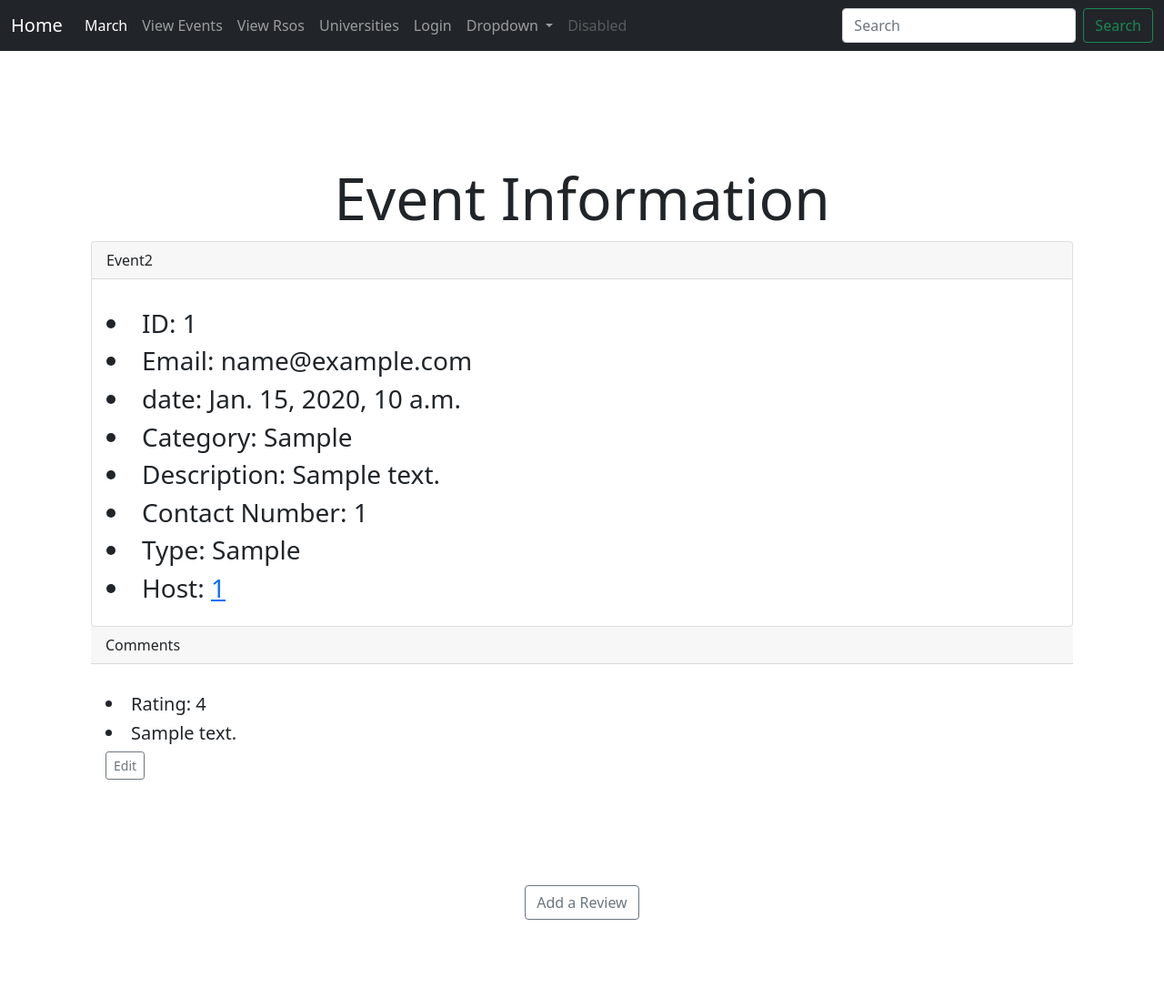
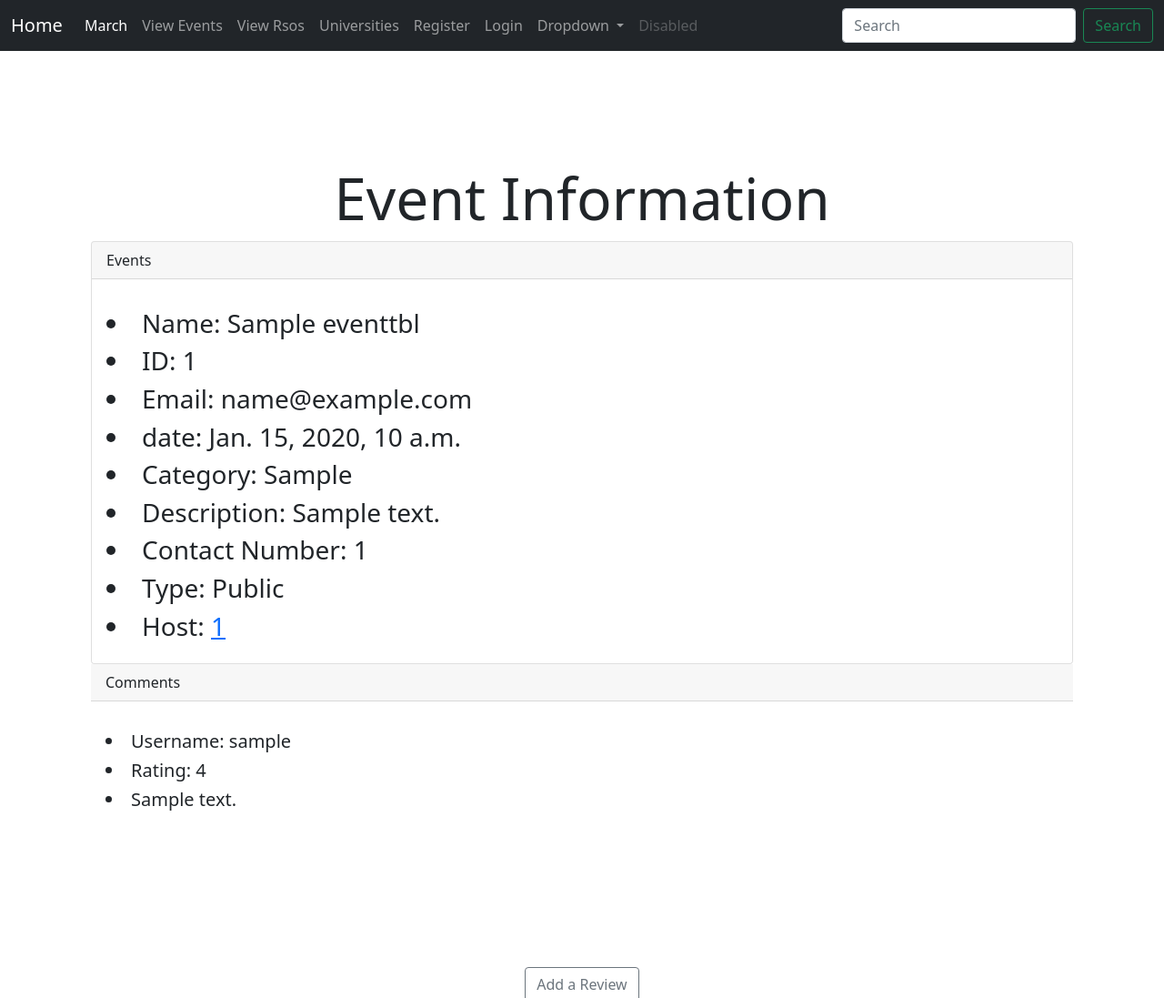
Before and after one commit to Undercat13/Database_Project, a Django app: page /view_event/1 in a window 1280 px wide. Shown: the top 1097 px of the page at 91% size. Before the commit the page ends 1011 px from the top, so only its background shows below. Run offline with Django 4.2, Linux system fonts and the light colour scheme; tables that the repository leaves empty hold one stand-in row (values such as "Sample post"); parts of the project's set-up code (start-up, migrations or seed data) failed here and were passed over.

Commit message:
user functions addition
have add event and reviews fully working,

```diff
--- a/events/models.py
+++ b/events/models.py
@@ -54,6 +54,32 @@
     class Meta:
         managed = False
         db_table = 'auth_user'
+
+class Events_usertbl(models.Model):
+    password = models.CharField(max_length=128)
+    last_login = models.DateTimeField(blank=True, null=True)
+    is_superuser = models.IntegerField()
+    username = models.CharField(unique=True, max_length=150)
+    first_name = models.CharField(max_length=150)
+    last_name = models.CharField(max_length=150)
+    email = models.CharField(max_length=254)
+    is_staff = models.IntegerField()
+    is_active = models.IntegerField()
+    date_joined = models.DateTimeField()
+    PERM_LEVELS = (
+        ('Student', 'Student'),
+        ('Admin', 'Admin'),
+        ('Superadmin', 'Superadmin'),
+    )
+
+    user_id = models.IntegerField(primary_key=True)
+    user_type = models.CharField(max_length=20, choices=PERM_LEVELS, null=True)
+    uni_id = models.IntegerField(blank=True, null=True)
+    rso_id = models.IntegerField(blank=True, null=True)
+
+    class Meta:
+        managed = False
+        db_table = 'events_usertbl'
 
 
 class AuthUserGroups(models.Model):
@@ -124,6 +150,12 @@
 
 
 class Eventtbl(models.Model):
+    event_types =(
+    ('Public', 'Public'),
+    ('Private', 'Private'),
+    ('Rso', 'Rso'),
+    )
+    name = models.CharField(max_length=150, blank=True, null=True)
     event_id = models.IntegerField(primary_key=True)
     event_email = models.CharField(max_length=30, blank=True, null=True)
     date = models.DateTimeField(unique=True)
@@ -131,10 +163,9 @@
     event_description = models.CharField(max_length=255, blank=True, null=True)
     event_phone = models.IntegerField(blank=True, null=True)
     location_name = models.CharField(max_length=30, blank=True, null=True)
-    event_type = models.CharField(max_length=20, blank=True, null=True)
+    event_type = models.CharField(max_length=20, choices=event_types, null=True)
     rso_host = models.IntegerField(blank=True, null=True)
     admin_id = models.IntegerField(blank=True, null=True)
-
     class Meta:
         managed = False
         db_table = 'eventtbl'
@@ -185,15 +216,13 @@
     )
 
     user_id = models.IntegerField(primary_key=True)
-    #user_password = models.CharField(max_length=30)
-    #user_password = models.CharField(max_length=30)
     user_type = models.CharField(max_length=20, choices=PERM_LEVELS, null=True)
     uni_id = models.IntegerField(blank=True, null=True)
     rso_id = models.IntegerField(blank=True, null=True)
 
     REQUIRED_FIELDS = ['first_name', 'last_name', 'user_id']
     def __str__(self):
-        return self.user_id
+        return self.username
 
     def get_absolute_url(self):
         return reverse('events:viewUser', kwargs={'pk': self.pk})
--- a/events/templates/events/home.html
+++ b/events/templates/events/home.html
@@ -14,7 +14,7 @@
 		<tr>
 			<th scope="row">{{ users_id}} </th>
 			<td>{{ item.user_id }}</td>
-			<td>{{ item.user_password }}</td>
+			<td>{{ item.username }}</td>
 			<td>{{ item.uni_id }}</td>
 			<td>{{ item.rso_id }}</td>
 		</tr>
--- a/events/templates/events/list_universities.html
+++ b/events/templates/events/list_universities.html
@@ -20,7 +20,9 @@
 </table>
 
 <center>
+    {% if user.user_type == "Superadmin" %}
     <a  href="{% url 'add_university'%}" class = 'btn btn-outline-secondary'>Add a University </a>
+    {% endif %}
 </center>
 
 {% endblock %}
--- a/events/templates/events/navbar.html
+++ b/events/templates/events/navbar.html
@@ -18,10 +18,21 @@
         <li class="nav-item">
           <a class="nav-link" href="{% url 'universities_list'%} ">Universities</a>
         </li>
+        {% if user.is_authenticated %}
+        <li class="nav-item">
+          <a class="nav-link" href="{% url 'logout_user'%} ">Logout</a>
+        </li>
+
+        {% else%}
+        <li class="nav-item">
+          <a class="nav-link" href="{% url 'register_user'%} ">Register</a>
+        </li>
         <li class="nav-item">
           <a class="nav-link" href="{% url 'login_user'%} ">Login</a>
         </li>
+        {% endif %}
         <li class="nav-item dropdown">
+
           <a class="nav-link dropdown-toggle" href="#" id="navbarDropdown" role="button" data-bs-toggle="dropdown" aria-expanded="false">
             Dropdown
           </a>
--- a/events/templates/events/view_event.html
+++ b/events/templates/events/view_event.html
@@ -5,10 +5,11 @@
 <h1 class="display-3 text-center">Event Information</h1>
 <div class = 'card'>
         <div class = "card-header">
-            Event2
+            Events
         </div>
             <div class = 'card-body'>
                 <p class = 'card-text'>
+                    <li class="h3">Name: {{ event.name }}</li>
                     <li class="h3">ID: {{ event.event_id }}</li>
                     <li class="h3">Email: {{ event.event_email }}</li>
                     <li class="h3">date: {{ event.date }}</li>
@@ -25,16 +26,24 @@
         <div class = 'card-body'>
             <p class = 'card-text'>
                 {% for review in reviews %}
-                    <li class="h5">Rating: {{ review.rating }}</li>
-                    <li class="h5">{{ review.comment}}</li>
-                        <a  href="{% url 'edit_review' event.event_id review.user_id %}" class = 'btn btn-outline-secondary btn-sm'>Edit </a>
-
+                    {% for item in users%}
+                        {% if item.user_id == review.user_id %}
+                            <li class="h5">Username: {{ item.username }}</li>
+                            <li class="h5">Rating: {{ review.rating }}</li>
+                            <li class="h5">{{ review.comment}}</li>
+                            {% if curr_user.user_id == review.user_id %}
+                                <a  href="{% url 'edit_review' event.event_id review.user_id %}" class = 'btn btn-outline-secondary btn-sm'>Edit </a>
+                            {% endif %}
+                            <br><br>
+                        {% endif %}
+                    {% endfor %}
                 {% endfor %}
             </div>
         </div>
     </div>
 </div>
 <center>
+
     <a  href="{% url 'add_review' event.event_id %}" class = 'btn btn-outline-secondary'>Add a Review </a>
 </center>
 <br>
--- a/events/urls.py
+++ b/events/urls.py
@@ -19,4 +19,6 @@
     path('edit_university/<curr_university>', views.edit_university, name = 'edit_university'),
     path('view_university/<curr_uni>', views.view_university, name = 'view_university'),
     path('login_user', views.login_user, name="login_user"),
-]
+    path('logout_user', views.logout_user, name="logout_user"),
+    path('register_user', views.register_user, name="register_user"),
+    ]
--- a/events/views.py
+++ b/events/views.py
@@ -4,10 +4,12 @@
 from datetime import datetime
 from django.urls import reverse, reverse_lazy
 from django.contrib.auth import authenticate, login, logout
-from .models import Usertbl, Eventtbl, Rso, University, Review
+from .models import Usertbl, Eventtbl, Rso, University, Review, Events_usertbl
 from .forms import EventForm, UniversityForm, RsoForm, ReviewForm
 from django.http import HttpResponseRedirect
 from django.contrib import messages
+from django.contrib.auth.forms import UserCreationForm
+
 
 def all_events(request):
 	event_lsit = Eventtbl.objects.all()
@@ -25,7 +27,7 @@
 	now = datetime.now()
 	current_year = now.year
 
-	users = Usertbl.objects.all()
+	users = Events_usertbl.objects.all()
 
 	time = now.strftime('%I:%M:%S %p')
 	return render(request, 'events/home.html', {
@@ -59,6 +61,7 @@
 
 def add_university(request):
 	submitted = False
+	curr_user = request.user
 	if request.method == "POST":
 		form = UniversityForm(request.POST)
 		if form.is_valid():
@@ -72,7 +75,8 @@
 	return render(request, 'events/add_university.html',
 		{
 		'form': form,
-		'submitted': submitted
+		'submitted': submitted,
+		'curr_user': curr_user
 		})
 
 def add_rso(request):
@@ -99,6 +103,7 @@
 		form = ReviewForm(request.POST)
 		if form.is_valid():
 			form.instance.event_id = curr_event
+			form.instance.user_id = request.user.user_id
 			form.save()
 			return HttpResponseRedirect('/view_event/{}'.format(curr_event))
 	else:
@@ -107,7 +112,7 @@
 			submitted = True
 
 	return render(request, 'events/add_review.html',{'form': form,
-		'submitted': submitted})
+		'submitted': submitted,})
 
 def rso_list(request):
 	rsos = Rso.objects.all()
@@ -119,12 +124,15 @@
 
 def events_list(request):
 	events = Eventtbl.objects.all()
-	return render(request, 'events/list_events.html', {'events':events})
+	curr_user = request.user
+	return render(request, 'events/list_events.html', {'events':events,'curr_user':curr_user})
 
 def view_event(request, curr_event):
 	event = Eventtbl.objects.get(pk = curr_event)
+	curr_user = request.user
+	users = Events_usertbl.objects.all()
 	reviews = Review.objects.filter(event_id = curr_event)
-	return render(request, 'events/view_event.html', {'event':event, 'reviews':reviews})
+	return render(request, 'events/view_event.html', {'event':event, 'reviews':reviews, 'users': users, 'curr_user':curr_user})
 
 def universities_list(request):
 	universities = University.objects.all()
@@ -213,3 +221,26 @@
 
 	return render(request, 'events/edit_review.html',{'review':review, 'form': form,
 		'submitted': submitted})
+
+def logout_user(request):
+	logout(request)
+	messages.success(request, ("You were successfully logged out"))
+	return redirect('home')
+
+def register_user(request):
+	if request.method == "POST":
+		form = UserCreationForm(request.POST)
+		if form.is_valid():
+			form.save()
+			username = form.cleaned_data['username']
+			password = form.cleaned_data['password1']
+			user = authenticate(username=username, password=password)
+			login(request, user)
+			messages.success(request, ("registration Successful"))
+			return redirect('home')
+	else:
+		form = UserCreationForm()
+
+	return render(request, 'events/register_user.html', {
+		'form': form
+		})
```
Also changed, not shown: events/forms.py (+7 -5 lines), events/templates/events/list_events.html (+12 -1 lines), events/templates/events/register_user.html (added, +23 -0 lines).
